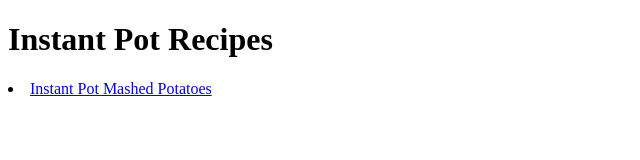
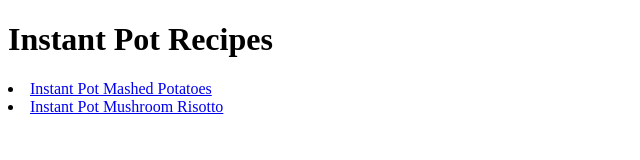
Before and after one commit to yood2/odin-recipes, a plain HTML site: page index.html in a window 1280 px wide. Shown: the whole page, without its empty margins (0-640 px from the left). Drawn offline with Linux system fonts and the light colour scheme.

Commit message:
Updated index.html to have other page

```diff
--- a/index.html
+++ b/index.html
@@ -8,6 +8,7 @@
     <h1>Instant Pot Recipes</h1>
     <uo>
         <li><a href="./recipes/mashedpotatoes.html">Instant Pot Mashed Potatoes</a></li>
+        <li><a href="./recipes/mushroomrisotto.html">Instant Pot Mushroom Risotto</a></li>
     </uo>
 </body>
 </html>
```
